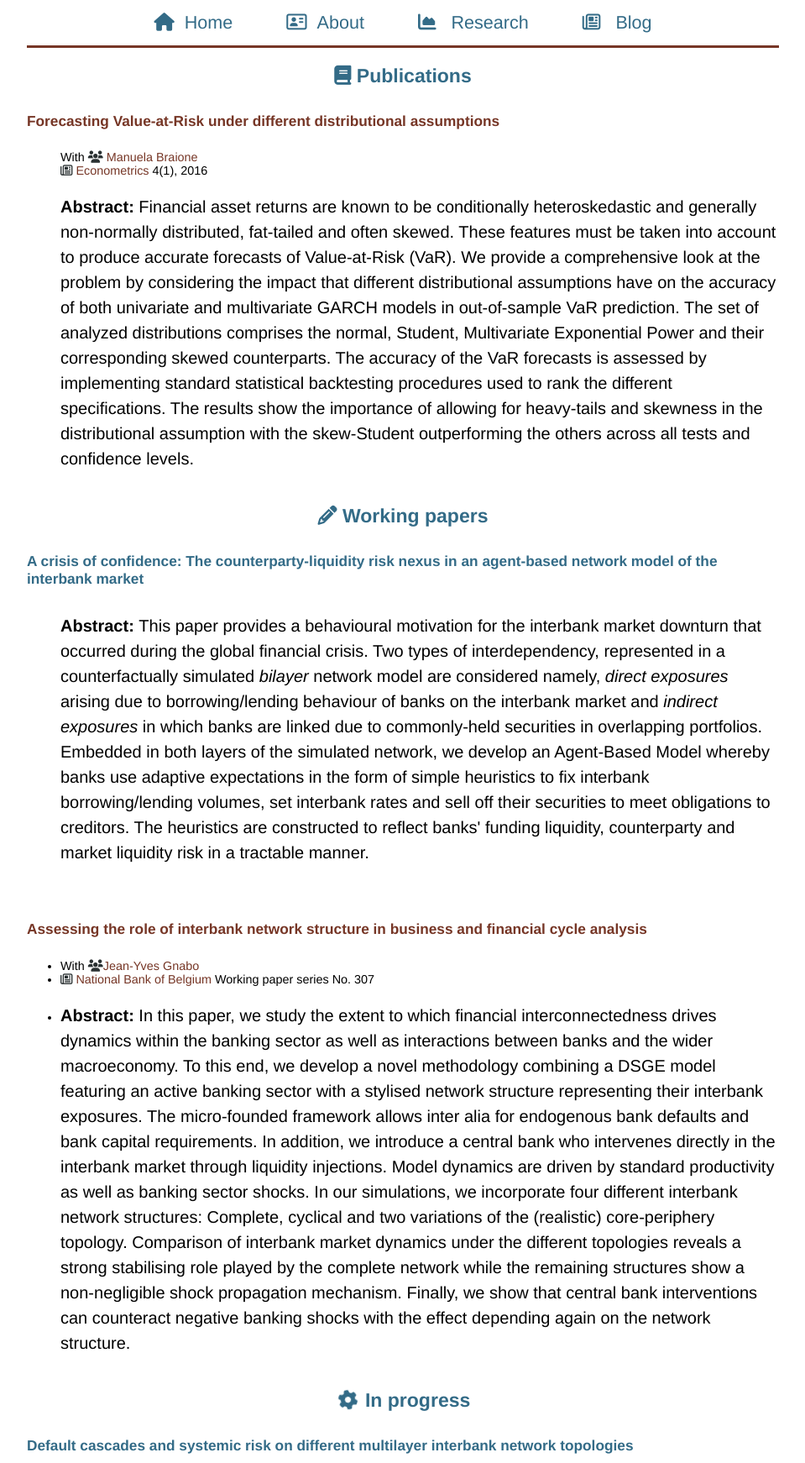
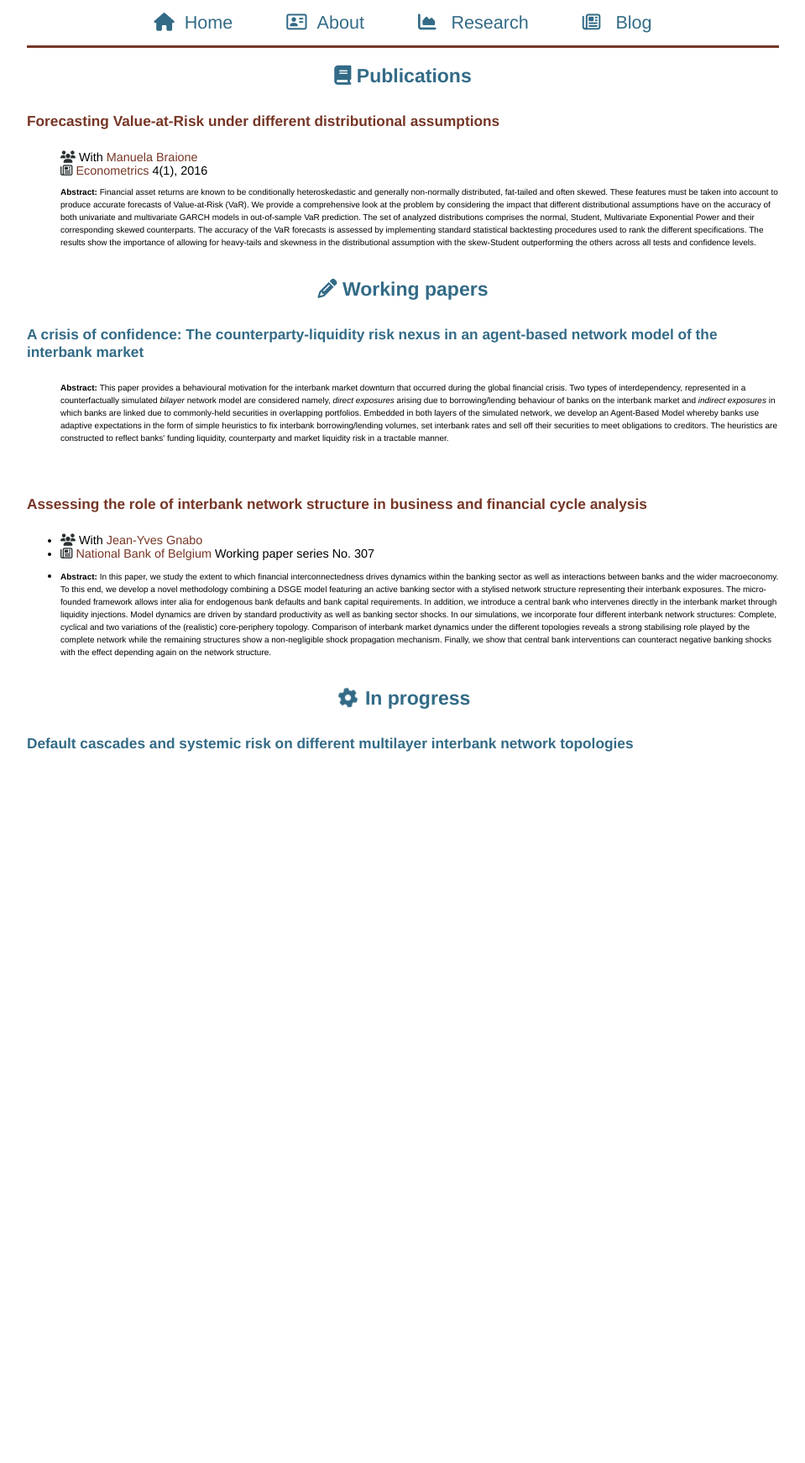
Before and after one commit to nscholtes/nscholtes.github.io, a Jekyll site: the page built from research.html, in a window 1280 px wide. Shown: the whole page at 84% size, without its empty margins (160-1119 px from the left). Built offline with Jekyll 4.4.1, drawn with Linux system fonts in a browser that asks for light colours; nearby versions of some CDN libraries; after the commit the page ends 906 px from its top, so only the background shows below that.

Commit message:
Update research.html

```diff
--- a/research.html
+++ b/research.html
@@ -5,24 +5,24 @@ title: Nicolas K. Scholtes
 <h2><i class="fa fa-book" style="color: #336B87;"></i> Publications</h2>
 <h3><a href="http://www.mdpi.com/2225-1146/4/1/3/htm">Forecasting Value-at-Risk under different distributional assumptions</a> </h3>
 	<ul style="list-style: none;">
-		<li> With <i class="fa fa-users" style="color: #2A3132;"></i>
+		<li><i class="fa fa-users" style="color: #2A3132;"></i> With
  <a href="https://independent.academia.edu/ManuelaBraione">Manuela Braione</a></i></li>
 <li> <i class="fa fa-newspaper-o" style="color: #2A3132;"></i> <a href="http://www.mdpi.com/journal/econometrics">Econometrics</a> 4(1), 2016</li>
-<li><p style="font-size:20px"><b>Abstract: </b>  Financial asset returns are known to be conditionally heteroskedastic and generally non-normally distributed, fat-tailed and often skewed. These features must be taken into account to produce accurate forecasts of Value-at-Risk (VaR). We provide a comprehensive look at the problem by considering the impact that different distributional assumptions have on the accuracy of both univariate and multivariate GARCH models in out-of-sample VaR prediction. The set of analyzed distributions comprises the normal, Student, Multivariate Exponential Power and their corresponding skewed counterparts. The accuracy of the VaR forecasts is assessed by implementing standard statistical backtesting procedures used to rank the different specifications. The results show the importance of allowing for heavy-tails and skewness in the distributional assumption with the skew-Student outperforming the others across all tests and confidence levels.</p> </li>
+<li><p style="font-size:10px"><b>Abstract: </b>  Financial asset returns are known to be conditionally heteroskedastic and generally non-normally distributed, fat-tailed and often skewed. These features must be taken into account to produce accurate forecasts of Value-at-Risk (VaR). We provide a comprehensive look at the problem by considering the impact that different distributional assumptions have on the accuracy of both univariate and multivariate GARCH models in out-of-sample VaR prediction. The set of analyzed distributions comprises the normal, Student, Multivariate Exponential Power and their corresponding skewed counterparts. The accuracy of the VaR forecasts is assessed by implementing standard statistical backtesting procedures used to rank the different specifications. The results show the importance of allowing for heavy-tails and skewness in the distributional assumption with the skew-Student outperforming the others across all tests and confidence levels.</p> </li>
 
 	</ul>
 <h2><i class="fa fa-pencil" style="color: #336B87;"></i> Working papers</h2>
 	<h3> A crisis of confidence: The counterparty-liquidity risk nexus in an agent-based network model of the interbank market</h3>
 	<ul style="list-style: none;">
-		<li><p style="font-size:20px"><b>Abstract: </b> This paper provides a behavioural motivation for the interbank market downturn that occurred during the global financial crisis. Two types of interdependency, represented in a counterfactually simulated <i>bilayer</i> network model are considered namely, <i>direct exposures</i> arising due to borrowing/lending behaviour of banks on the interbank market and <i>indirect exposures</i> in which banks are linked due to commonly-held securities in overlapping portfolios. Embedded in both layers of the simulated network, we develop an Agent-Based Model whereby banks use adaptive expectations in the form of simple heuristics to fix interbank borrowing/lending volumes, set interbank rates and sell off their securities to meet obligations to creditors. The heuristics are constructed to reflect banks' funding liquidity, counterparty and market liquidity risk in a tractable manner. </p> </li>
+		<li><p style="font-size:10px"><b>Abstract: </b> This paper provides a behavioural motivation for the interbank market downturn that occurred during the global financial crisis. Two types of interdependency, represented in a counterfactually simulated <i>bilayer</i> network model are considered namely, <i>direct exposures</i> arising due to borrowing/lending behaviour of banks on the interbank market and <i>indirect exposures</i> in which banks are linked due to commonly-held securities in overlapping portfolios. Embedded in both layers of the simulated network, we develop an Agent-Based Model whereby banks use adaptive expectations in the form of simple heuristics to fix interbank borrowing/lending volumes, set interbank rates and sell off their securities to meet obligations to creditors. The heuristics are constructed to reflect banks' funding liquidity, counterparty and market liquidity risk in a tractable manner. </p> </li>
 		          <p class="text-center">&nbsp &nbsp  &nbsp &nbsp <a target="_blank"  style="color:#FFFFFF;" https://github.com/nscholtes/Confidence-Crises" aria-hidden="true"><i class="fa fa-desktop" aria-hidden="true"></i> <b>MATLAB Codes</b></a> &nbsp &nbsp  <a target="_blank"  style="color:#FFFFFF;" href="https://github.com/nscholtes/TiKZ-figures/tree/master/ABM" aria-hidden="true"><i class="fa fa-paint-brush" aria-hidden="true"></i> <b>TikZ Figures</b></a>
 	</ul>
 	<!-- Break -->
 	<h3><a href="https://www.nbb.be/doc/ts/publications/wp/wp307en.pdf">Assessing the role of interbank network structure in business and financial cycle analysis</a> </h3>
 	<ul>
-		<li> With <i class="fa fa-users" style="color: #2A3132;"></i><a href="https://sites.google.com/site/jygnabo/">Jean-Yves Gnabo</a></i></li>
+		<li><i class="fa fa-users" style="color: #2A3132;"></i> With <a href="https://sites.google.com/site/jygnabo/">Jean-Yves Gnabo</a></i></li>
 		<li> <i class="fa fa-newspaper-o" style="color: #2A3132;"></i> <a href="https://www.nbb.be/en/publications-and-research/research-cooperation/conference/international-conference-2016-transmission">National Bank of Belgium</a> Working paper series No. 307</li>
-<li><p style="font-size:20px"><b>Abstract: </b>  In this paper, we study the extent to which financial interconnectedness drives dynamics within the banking sector as well as interactions between banks and the wider macroeconomy. To this end, we develop a novel methodology combining a DSGE model featuring an active banking sector with a stylised network structure representing their interbank exposures. The micro-founded framework allows inter alia for endogenous bank defaults and bank capital requirements. In addition, we introduce a central bank who intervenes directly in the interbank market through liquidity injections. Model dynamics are driven by standard productivity as well as banking sector shocks. In our simulations, we incorporate four different interbank network structures: Complete, cyclical and two variations of the (realistic) core-periphery topology. Comparison of interbank market dynamics under the different topologies reveals a strong stabilising role played by the complete network while the remaining structures show a non-negligible shock propagation mechanism. Finally, we show that central bank interventions can counteract negative banking shocks with the effect depending again on the network structure.</p> </li>
+<li><p style="font-size:10px"><b>Abstract: </b>  In this paper, we study the extent to which financial interconnectedness drives dynamics within the banking sector as well as interactions between banks and the wider macroeconomy. To this end, we develop a novel methodology combining a DSGE model featuring an active banking sector with a stylised network structure representing their interbank exposures. The micro-founded framework allows inter alia for endogenous bank defaults and bank capital requirements. In addition, we introduce a central bank who intervenes directly in the interbank market through liquidity injections. Model dynamics are driven by standard productivity as well as banking sector shocks. In our simulations, we incorporate four different interbank network structures: Complete, cyclical and two variations of the (realistic) core-periphery topology. Comparison of interbank market dynamics under the different topologies reveals a strong stabilising role played by the complete network while the remaining structures show a non-negligible shock propagation mechanism. Finally, we show that central bank interventions can counteract negative banking shocks with the effect depending again on the network structure.</p> </li>
 	</ul>
 
 <h2><i class="fa fa-cog fa-spin fa-fw" style="color: #336B87;"></i> In progress</h2>
```
